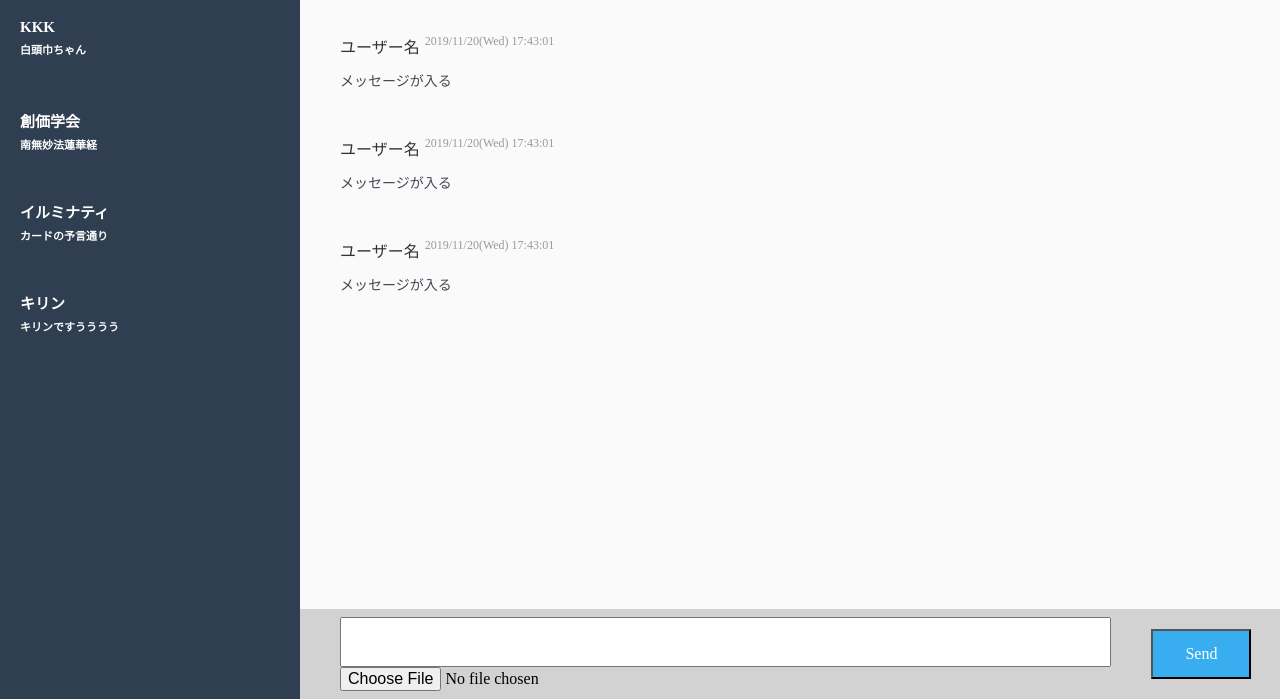
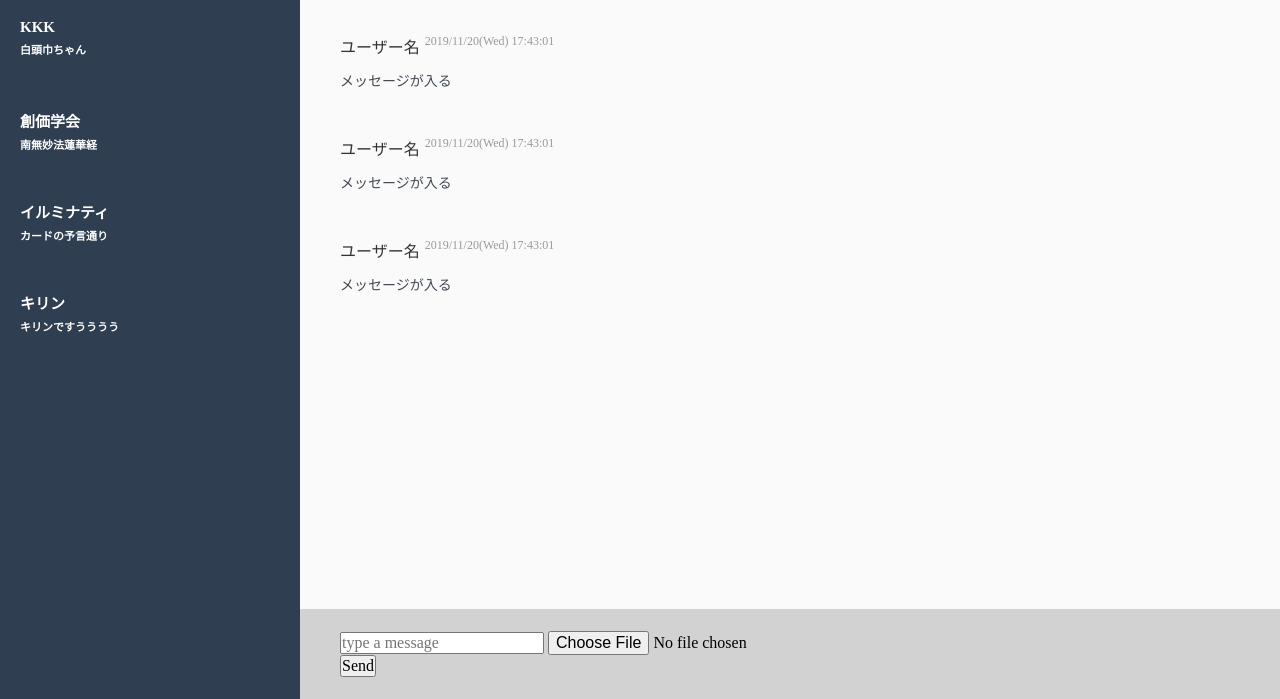
Before and after one commit to programmingdogw/chat-space, a Rails app: page / in a window 1280 px wide. Shown: the part 101-800 px from the top of the page. Run offline with Rails 7, Linux system fonts and the light colour scheme; style sheets or scripts are compiled from the project's sources; some libraries are stand-ins or nearby versions.

Commit message:
WIPフォーム作成中
とりあえず構造をサンプルと同じにしたのでコミット（ラベルアイコン部分は未確定）

```diff
--- a/app/assets/stylesheets/_messages.scss
+++ b/app/assets/stylesheets/_messages.scss
@@ -146,34 +146,7 @@
       padding: 20px 40px;
       display: flex;
       align-items: center;
-      .inputbox{
-        position: relative;
-        width: 100%;
-        .inputtext{
-          width: 100%;
-          height: 50px;
-          padding-left: 10px;
-          position: relative;
-            .input-box__image{
-              position: absolute;
-              right:10px;
-            }
-        }
-      }
-      .submitbtn{
-        width: 150px;
-        height: 90px;
-        position: relative;
-        .sendbtn{
-          color:  white;
-          background-color:  #38aef0;
-          width: 100px;
-          height: 50px;
-          position: absolute;
-          left:40px;
-          top: 20px;
-        }
-      }
+
     }
 
   }
--- a/app/views/messages/_main_chat.html.haml
+++ b/app/views/messages/_main_chat.html.haml
@@ -29,11 +29,10 @@
       .message__lowerside メッセージが入る
 
   .main__form
-    .inputbox
-      %form
-        %input.inputtext{:type => "text"}
-          %label{class: "input-box__image"}
-          = icon('fas', 'image')
-          %input{type: "file"}
-    .submitbtn
-      %input.sendbtn{:type => "submit", :value => "Send"}
+    %form.new-message
+      .inputbox
+        %input.input-text{:placeholder => "type a message", :type => "text"}/
+        %label{class: "input-box__image"}
+        = icon('fas', 'image')
+        %input{type: "file"}
+      %input.submit-btn{:name => "commit", :type => "submit", :value => "Send"}/
```
